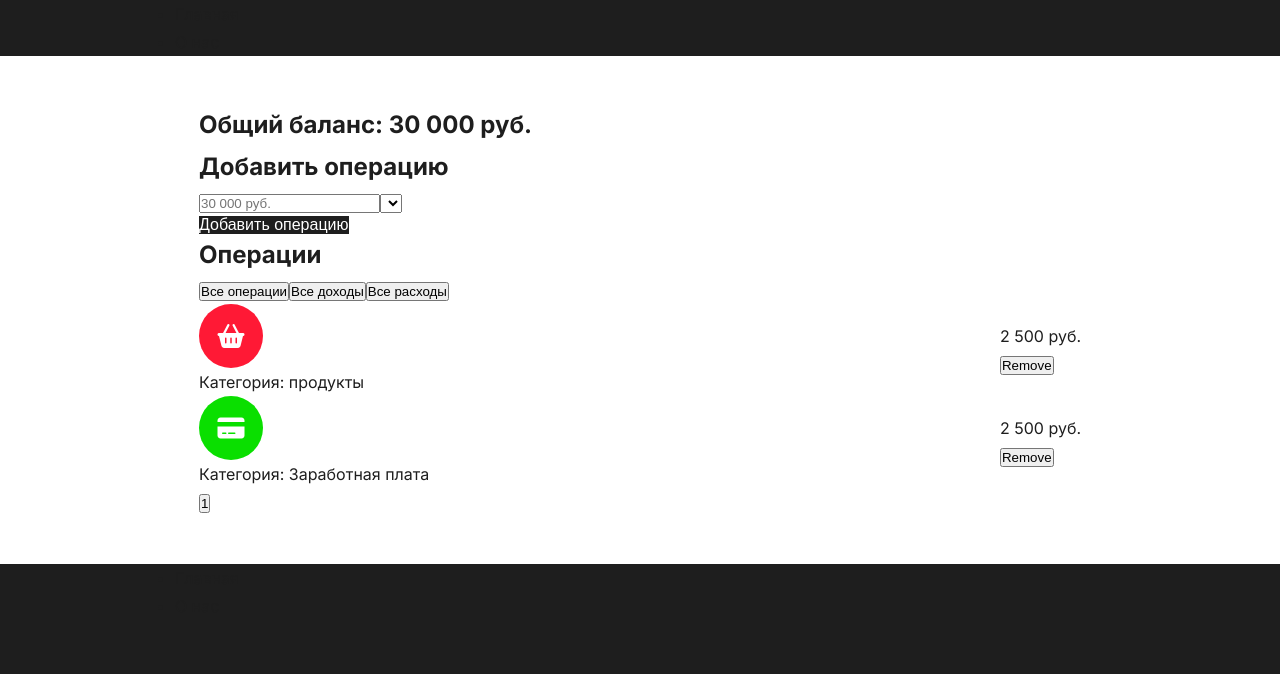
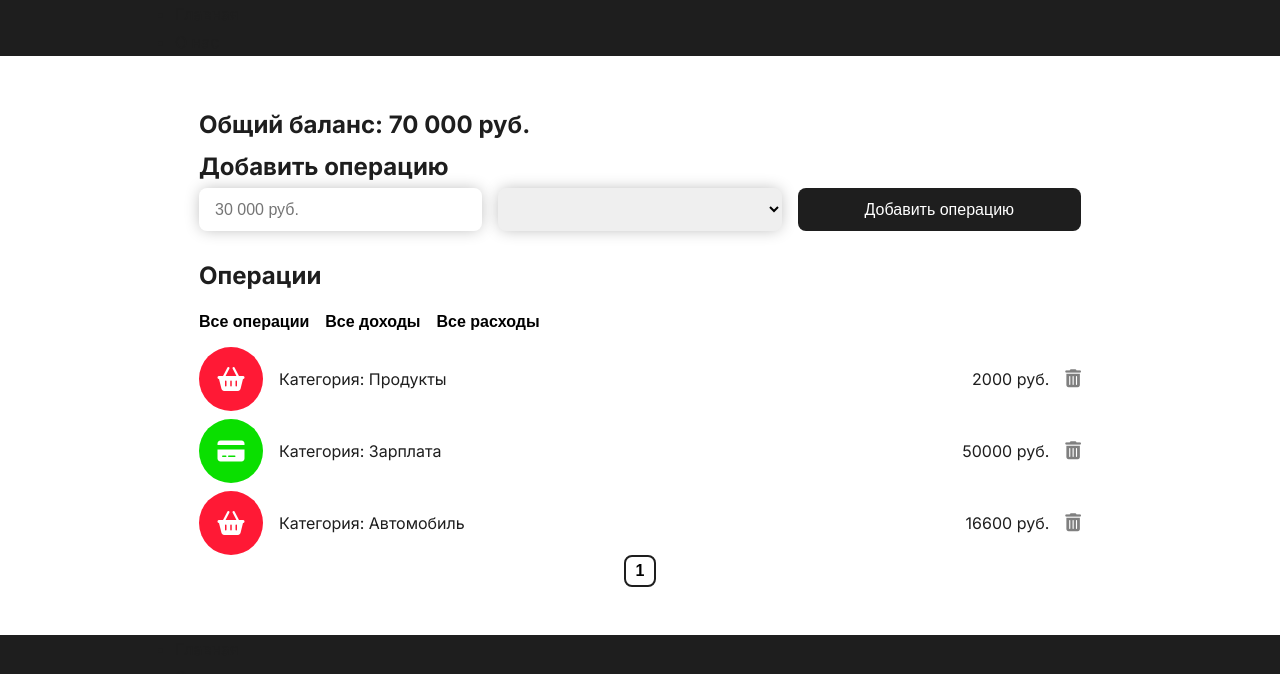
Before and after one commit to froozi/react-budget-app, a React (Vite) app: page / in a window 1280 px wide. Shown: the top 674 px of the page. Built offline with nearby package versions, Linux system fonts and the light colour scheme.

Commit message:
Add new styles, add format functions

```diff
--- /dev/null
+++ b/src/components/item/item.jsx
@@ -0,0 +1,31 @@
+const Item = ({item}) => {
+
+    const {id, category, type, total} = item;
+
+    return(
+        <div className="item">
+            <div className="item__left">
+                <div className={`circle ${type}`}>
+                    {
+                        type === 'income' ? <i class="fa-solid fa-credit-card"></i> : <i class="fa-solid fa-basket-shopping"></i>
+                    }
+
+                </div>
+                <p className="category">
+                    Категория: {category}
+                </p>
+            </div>
+            <div className="item__right">
+                <p className="total">
+                    {total} руб.
+                </p>
+
+                <button className="item__button">
+                    <i class="fa-solid fa-trash-can"></i>
+                </button>
+            </div>
+        </div>
+    )
+}
+
+export default Item;
--- a/src/index.css
+++ b/src/index.css
@@ -37,6 +37,7 @@
 
   border: none;
   outline: none;
+  border-radius: 8px;
 }
 
 section{
@@ -74,3 +75,89 @@
 .item .circle.expense{
   background-color: #ff1935;
 }
+
+.item .item__left,
+.item .item__right {
+  display: flex;
+  flex-direction: row;
+  align-items: center;
+  justify-content: center;
+  gap: 16px;
+}
+
+.form input,
+.form select{
+  border: none;
+  outline: none;
+  font-size: 16px;
+  padding: 12px 16px;
+
+  box-shadow:  0 0 16px -2px rgba(0,0,0,0.3);
+  border-radius: 8px;
+}
+
+.form form{
+  display: grid;
+  grid-template-columns: repeat(3, 1fr);
+  gap: 16px;
+}
+
+.items{
+  display: flex;
+  flex-direction: column;
+  gap: 8px;
+}
+.wrapper{
+  margin-top: 24px;
+}
+
+.filter{
+  display: flex;
+  flex-direction: row;
+  align-items: center;
+  justify-content: flex-start;
+  gap: 16px;
+  margin: 16px 0;
+}
+
+.filter button{
+  border: none;
+  outline: none;
+  padding: 0;
+  font-size: 16px;
+  background-color: transparent;
+  font-weight: 600;
+}
+
+.item .item__button{
+  border: none;
+  background-color: transparent;
+  font-size: 18px;
+  color:rgba(0,0,0,0.5)
+}
+.pagination{
+  display: flex;
+  align-items: center;
+  justify-content: center;
+  flex-direction: row;
+
+  gap: 4px;
+}
+
+.pagination button {
+  display: flex;
+  flex-direction: row;
+  justify-content: center;
+  align-items: center;
+  --size: 32px;
+
+  width: var(--size);
+  height: var(--size);
+  font-size: 16px;
+  font-weight: 600;
+
+  border-radius: 8px;
+  border: 2px solid #1e1e1e;
+  background-color: transparent;
+  cursor: pointer;
+}
--- a/src/pages/HomePage.jsx
+++ b/src/pages/HomePage.jsx
@@ -1,10 +1,44 @@
+import { useState } from "react"
+import Item from "../components/item/item";
+import { TYPES } from "../types/operation";
+import formatMoney from "../utils/formatMoney";
+
+
+const initialItemsState = [
+    {
+        category: 'Продукты',
+        total: 2000,
+        type: TYPES.EXPENSE,
+        id: 1,
+        create_at: new Date('2022-01-01')
+    },
+    {
+        category: 'Зарплата',
+        total: 50000,
+        type: TYPES.INCOME,
+        id: 2,
+        create_at: new Date('2023-01-01')
+    },
+    {
+        category: 'Автомобиль',
+        total: 16600,
+        type: TYPES.EXPENSE,
+        id: 3,
+        create_at: new Date('2025-01-01')
+    }
+]
+
+
 const HomePage = () => {
+
+    const [items, setItems] = useState(initialItemsState);
+
     return (
         <section>
             <div className="container">
                 <div className="layout">
                     <header>
-                        <h1>Общий баланс: 30 000 руб.</h1>
+                        <h1>Общий баланс: {formatMoney(70000)}</h1>
                     </header>
 
                     <div className="form">
@@ -34,44 +68,10 @@
                             </button>
                         </div>
                         <div className="items">
-                            <div className="item">
-                                <div className="item__leftside">
-                                    <div className="circle expense">
-                                        <i class="fa-solid fa-basket-shopping"></i>
-                                    </div>
-                                    <p className="category">
-                                        Категория: продукты
-                                    </p>
-                                </div>
-                                <div className="item__rightside">
-                                    <p className="total">
-                                        2 500 руб.
-                                    </p>
 
-                                    <button className="item__button">
-                                        Remove
-                                    </button>
-                                </div>
-                            </div>
-                            <div className="item">
-                                <div className="item__leftside">
-                                    <div className="circle income">
-                                        <i class="fa-solid fa-credit-card"></i>
-                                    </div>
-                                    <p className="category">
-                                        Категория: Заработная плата
-                                    </p>
-                                </div>
-                                <div className="item__rightside">
-                                    <p className="total">
-                                        2 500 руб.
-                                    </p>
-
-                                    <button className="item__button">
-                                        Remove
-                                    </button>
-                                </div>
-                            </div>
+                            {
+                                items.map((item) => <Item key={item.id} item={item}/>)
+                            }
                         </div>
 
                         <div className="pagination">
--- /dev/null
+++ b/src/types/operation.js
@@ -0,0 +1,4 @@
+ export const TYPES = {
+    INCOME: 'income',
+    EXPENSE: 'expense'
+};
--- /dev/null
+++ b/src/utils/formatMoney.js
@@ -0,0 +1,7 @@
+import formatNumber from "./formatNumber";
+
+const formatMoney = (value, valute = "руб.") => {
+    return `${formatNumber(value)} ${valute}`;
+}
+
+export default formatMoney;
--- /dev/null
+++ b/src/utils/formatNumber.js
@@ -0,0 +1,5 @@
+const formatNumber = (value) =>{
+    return Intl.NumberFormat('ru-Ru').format(parseInt(value) || 0);
+}
+
+export default formatNumber;
```
